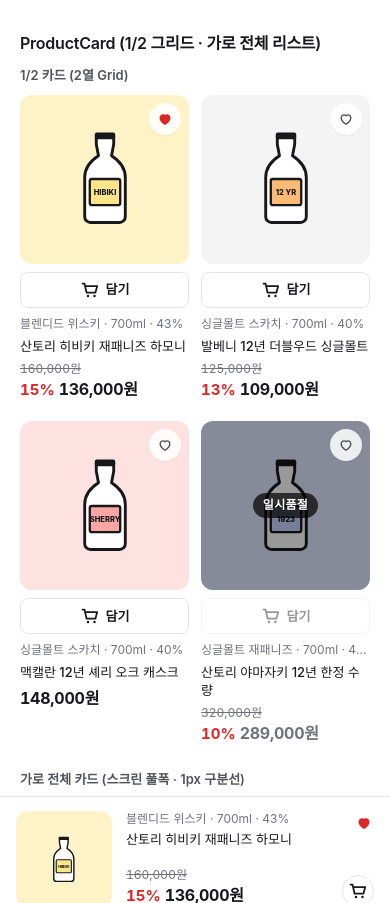
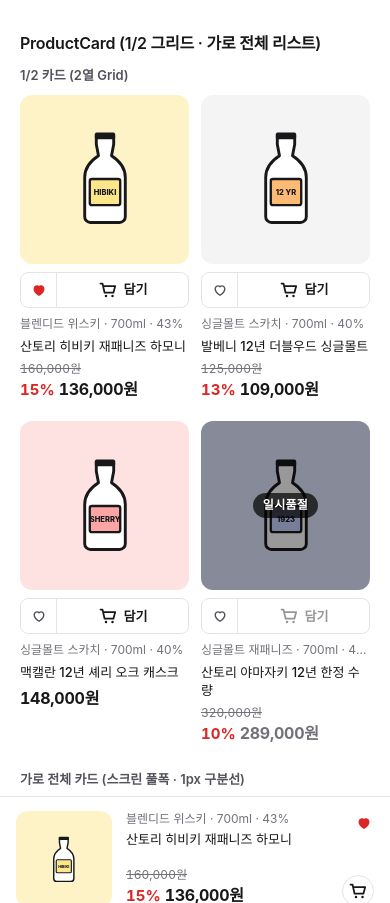
Before and after one commit to Link-up-co/mobile-design-system, a Next.js app: page / in a window 390 px wide. Shown: the part 3249-4152 px from the top of the page. Built offline with nearby package versions, Linux system fonts and the light colour scheme; a web font is replaced by a local one.

Commit message:
feat(mobile): pair square wish button and cart button into unified split bar below 1/2 card image

```diff
--- a/src/mobile/ProductCard.tsx
+++ b/src/mobile/ProductCard.tsx
@@ -3,7 +3,6 @@
 import { useState, type ReactNode } from "react";
 import clsx from "clsx";
 import { formatCurrency } from "../tokens";
-import { Button } from "./Button";
 import { CartIcon, HeartIcon } from "./icons";
 
 export function computeDiscountRate(price: number, originalPrice?: number): number {
@@ -204,7 +203,13 @@ export function ProductCard({
       <div className="relative aspect-square w-full overflow-hidden rounded-card bg-canvas/70">
         {media}
         {soldOutOverlay}
+      </div>
 
+      {(onWishToggle || onCartClick) && (
+        <div
+          data-card-actions=""
+          className="relative z-10 mt-2 flex h-9 w-full overflow-hidden rounded-control border border-line bg-surface"
+        >
           {onWishToggle && (
             <button
               type="button"
@@ -218,27 +223,26 @@ export function ProductCard({
                   : undefined
               }
               className={clsx(
-              "pressable absolute top-2 right-2 z-10 inline-flex size-8 cursor-pointer items-center justify-center rounded-full bg-surface/85 shadow-xs backdrop-blur-xs outline-transparent focus-visible:outline-2 focus-visible:outline-primary",
+                "pressable inline-flex h-full cursor-pointer select-none items-center justify-center outline-transparent hover:bg-surface-subtle active:bg-canvas focus-visible:outline-2 focus-visible:-outline-offset-2 focus-visible:outline-primary",
+                onCartClick ? "w-9 shrink-0 border-r border-line" : "w-full",
                 isWished ? "text-danger" : "text-ink-secondary hover:text-ink"
               )}
             >
               <HeartIcon filled={isWished} />
             </button>
           )}
+          {onCartClick && (
+            <button
+              type="button"
+              disabled={soldOut}
+              onClick={onCartClick}
+              className="pressable inline-flex h-full flex-1 cursor-pointer select-none items-center justify-center gap-1.5 px-2.5 text-body-sm font-semibold text-ink outline-transparent hover:bg-surface-subtle active:bg-canvas focus-visible:outline-2 focus-visible:-outline-offset-2 focus-visible:outline-primary disabled:cursor-not-allowed disabled:opacity-45"
+            >
+              <CartIcon className="size-4" />
+              담기
+            </button>
+          )}
         </div>
-
-      {onCartClick && (
-        <Button
-          variant="secondary"
-          size="sm"
-          fullWidth
-          disabled={soldOut}
-          icon={<CartIcon className="size-4" />}
-          onClick={onCartClick}
-          className="z-10 mt-2"
-        >
-          담기
-        </Button>
       )}
 
       <div className="mt-2 flex min-w-0 flex-col gap-1">
```
Also changed, not shown: 1 other file (tests, documents, lock files or other folders). Lines whose indentation alone changed are shown as unchanged.
